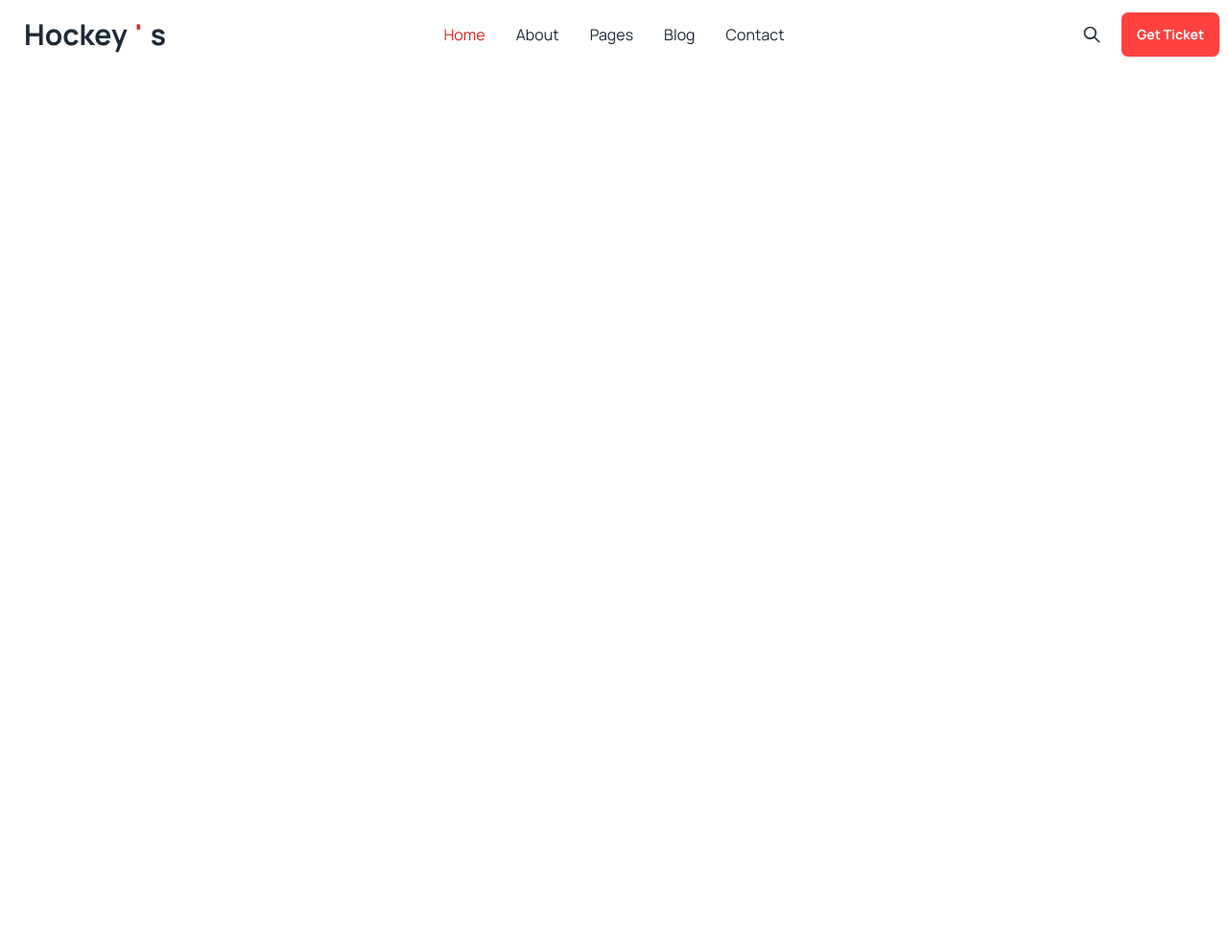
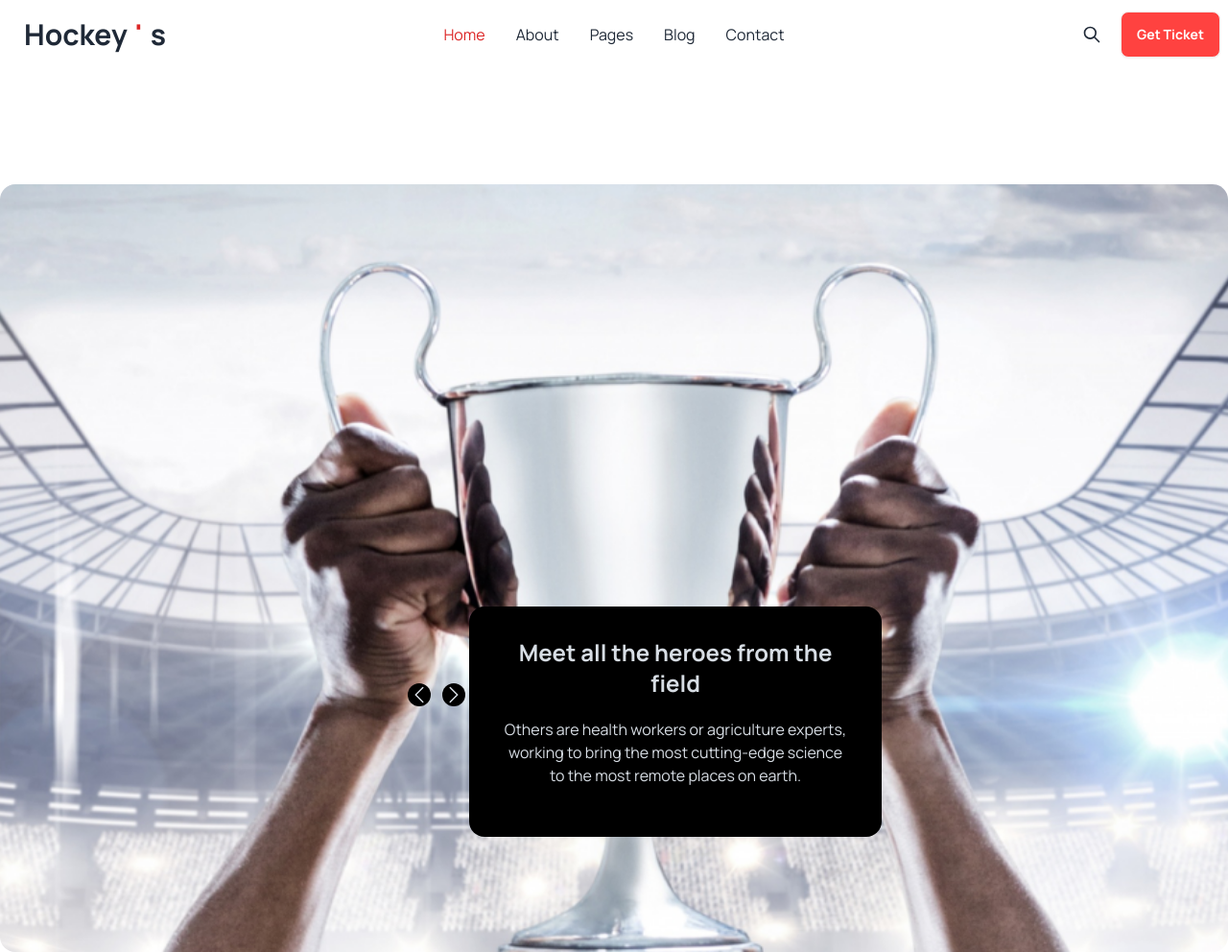
Before and after one commit to Sumona-Akter-Akter/3rd-assignment, a plain HTML site: page index.html in a window 1280 px wide. Shown: the whole page at 96% size. Before the commit the page ends 800 px from the top, so only its background shows below. Drawn offline with nearby package versions, Linux system fonts and the light colour scheme.

Commit message:
added banner section

```diff
--- a/index.html
+++ b/index.html
@@ -67,15 +67,35 @@
 
                   </ul>
                 </div>
-                <div class=" gap-5 navbar-end">
+                <div class="gap-5 navbar-end">
                     <svg xmlns="http://www.w3.org/2000/svg" class="h-5 w-5" fill="none" viewBox="0 0 24 24" stroke="currentColor"><path stroke-linecap="round" stroke-linejoin="round" stroke-width="2" d="M21 21l-6-6m2-5a7 7 0 11-14 0 7 7 0 0114 0z" /></svg>
                   <a class="btn bg-hockey-primary text-white">Get Ticket</a>
                 </div>
               </div>
         </nav>
+    </header>
+    <main class="container max-auto my-24">
 
-    </header>
-    <main>
+      <!--banner section-->
+      <section class="text-center">
+        <div class="hero min-h-screen w-100% rounded-2xl" style="background-image: url(B9A3-Hockeys-main/Images/1.png);">
+          <div class="text-neutral-content">
+            <div class=" relative justify-items-end gap-16 max-w-md: bg-black top-40 -right-16 lg:w-[430px] px-8 py-8 flex-start  rounded-2xl">
+              <h1 class="mb-5 text-2xl font-bold">Meet all the heroes from the field</h1>
+              <p class="mb-5">Others are health workers or agriculture experts, working to bring the most cutting-edge science to the most remote places on earth. </p>
+            </div>
+            <div class="flex items-start gap-3 absolute ">
+              <svg xmlns="http://www.w3.org/2000/svg" fill="none" viewBox="0 0 24 24" stroke-width="1.5" stroke="currentColor" class="w-6 h-6 bg-black rounded-full">
+                <path stroke-linecap="round" stroke-linejoin="round" d="M15.75 19.5 8.25 12l7.5-7.5" />
+              </svg>
+              <svg xmlns="http://www.w3.org/2000/svg" fill="none" viewBox="0 0 24 24" stroke-width="1.5" stroke="currentColor" class="w-6 h-6 bg-black rounded-full  ">
+                <path stroke-linecap="round" stroke-linejoin="round" d="m8.25 4.5 7.5 7.5-7.5 7.5" />
+              </svg>
+            </div>
+          </div>
+        </div>
+        </section>
+
 
     </main>
     <footer>
```
